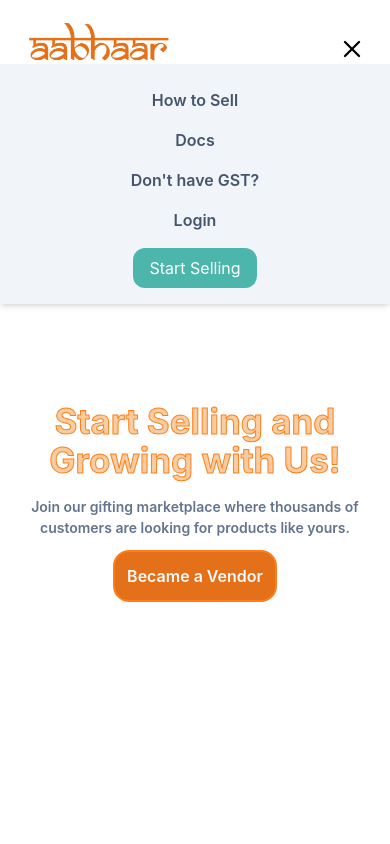
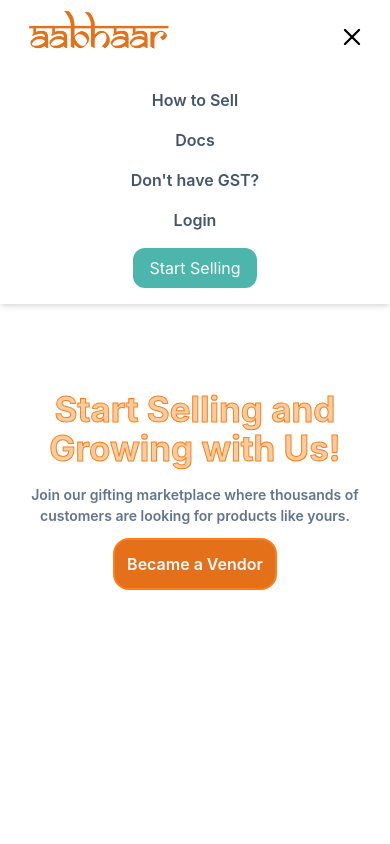
Before and after one commit to sukhendu02/VendorsHub, a React (Vite) app in the folder client/: page / in a window 390 px wide. Both pictures are taken after a click on the button 352 px from the left and 48 px from the top of the page. Shown: the top 844 px of the page. Built offline with nearby package versions, Linux system fonts and the light colour scheme; no server answers.

Commit message:
Mobile nav in landing page

```diff
--- a/client/src/Components/Landing.jsx
+++ b/client/src/Components/Landing.jsx
@@ -66,7 +66,7 @@ export default function Landing() {
   return (
     <>
       <div className="landing-page-vh w-full">
-        <nav className="flex items-center w-full flex-row justify-evenly p-2 mt-3">
+        <nav className="flex items-center w-full flex-row justify-evenly p-2 mt-0 md:mt-3">
          <div className="hidden md:flex w-9/10 justify-between items-center">
 
 
@@ -132,7 +132,7 @@ export default function Landing() {
 
       {/* Mobile Menu */}
       {isOpen && (
-        <div className="absolute top-16 left-0 w-full bg-slate-100 shadow-md flex flex-col items-center py-4 z-50">
+        <div className="absolute top-16 left-0 w-full bg-white shadow-md flex flex-col items-center py-4 z-50">
           <a
             className="nav-links px-2 py-2 text-slate-600 font-semibold"
             href="#steps"
@@ -172,7 +172,7 @@ export default function Landing() {
 
         </nav>
 
-        <div className="hero-section h-screen text-center w-full">
+        <div className="hero-section h-screen text-center w-full p-3">
           <div>
             <h1 className="font-bold text-4xl ">
               Start Selling and Growing with Us!
```
